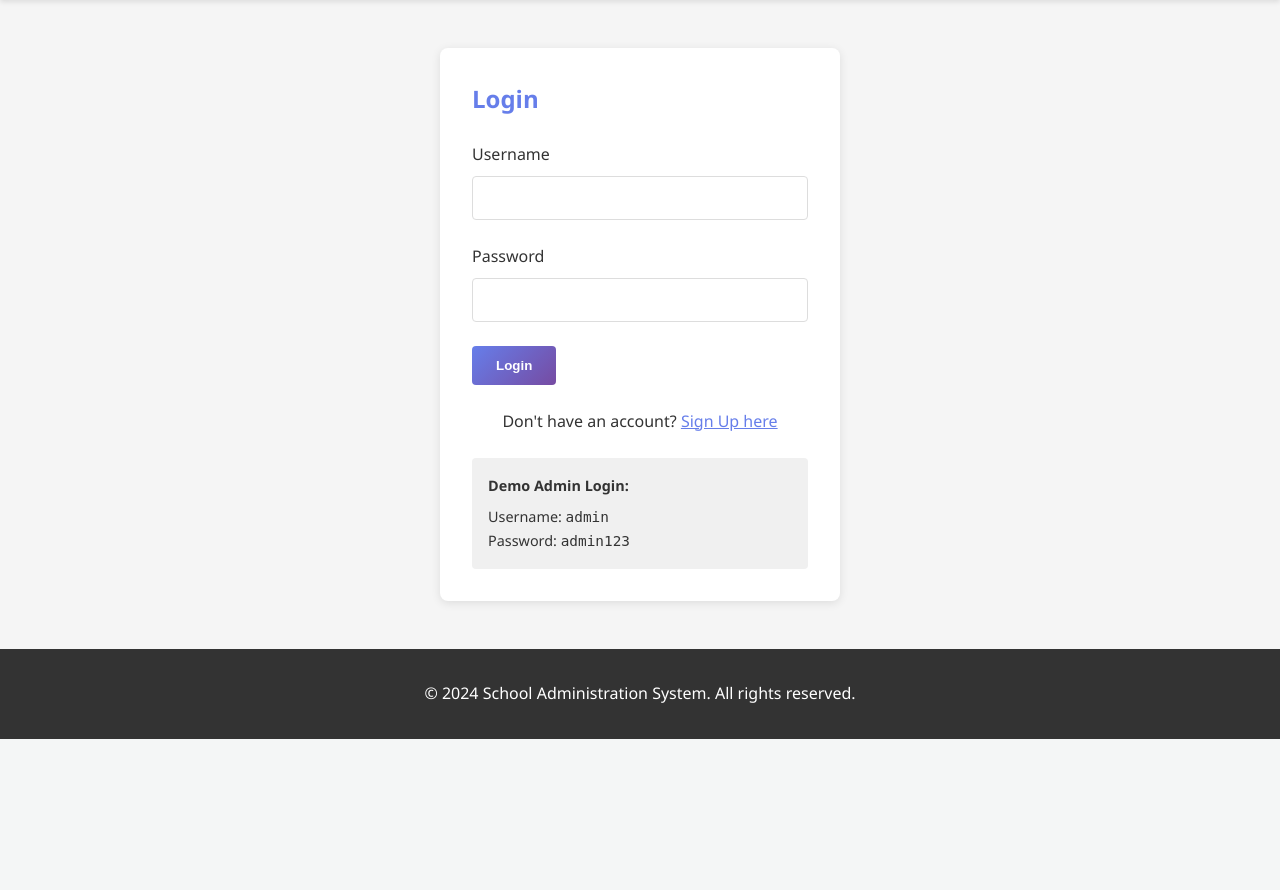
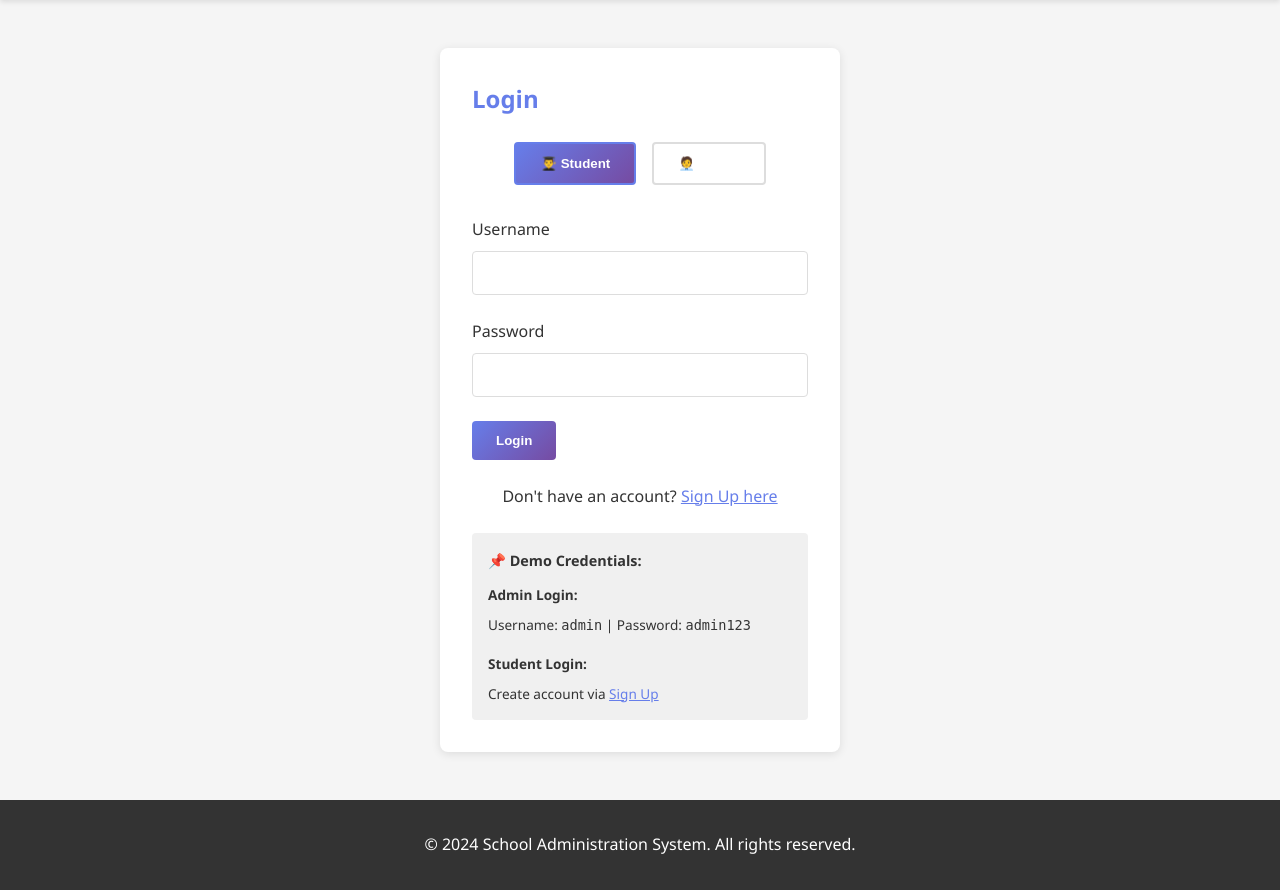
Before and after one commit to ashwani2007/school-administration-system, a PHP site: page /login.php in a window 1280 px wide. Shown: the part 78-968 px from the top of the page. Before the commit the page ends 817 px from the top, so only its background shows below. Run offline with PHP 8.4, Linux system fonts and the light colour scheme.

Commit message:
Add student login option with role selector

```diff
--- a/login.php
+++ b/login.php
@@ -3,17 +3,19 @@ session_start();
 require_once 'db_config.php';
 
 $error = '';
+$role = isset($_GET['role']) ? $_GET['role'] : 'student'; // Default to student
 
 if ($_SERVER['REQUEST_METHOD'] == 'POST') {
     $username = trim($_POST['username']);
     $password = trim($_POST['password']);
+    $login_role = trim($_POST['role']);
 
     if (empty($username) || empty($password)) {
         $error = 'Username and password are required!';
     } else {
-        $sql = "SELECT * FROM users WHERE username = ?";
+        $sql = "SELECT * FROM users WHERE username = ? AND role = ?";
         $stmt = $conn->prepare($sql);
-        $stmt->bind_param('s', $username);
+        $stmt->bind_param('ss', $username, $login_role);
         $stmt->execute();
         $result = $stmt->get_result();
 
@@ -35,7 +37,7 @@ if ($_SERVER['REQUEST_METHOD'] == 'POST') {
                 $error = 'Invalid password!';
             }
         } else {
-            $error = 'Username not found!';
+            $error = 'Username not found for this role!';
         }
     }
 }
@@ -47,6 +49,34 @@ if ($_SERVER['REQUEST_METHOD'] == 'POST') {
     <meta name="viewport" content="width=device-width, initial-scale=1.0">
     <title>Login - School Administration System</title>
     <link rel="stylesheet" href="assets/style.css">
+    <style>
+        .role-selector {
+            display: flex;
+            gap: 1rem;
+            margin-bottom: 2rem;
+            justify-content: center;
+        }
+
+        .role-btn {
+            padding: 0.75rem 1.5rem;
+            border: 2px solid #ddd;
+            background: white;
+            border-radius: 4px;
+            cursor: pointer;
+            transition: all 0.3s;
+            font-weight: 600;
+        }
+
+        .role-btn:hover {
+            border-color: #667eea;
+        }
+
+        .role-btn.active {
+            background: linear-gradient(135deg, #667eea 0%, #764ba2 100%);
+            color: white;
+            border-color: #667eea;
+        }
+    </style>
 </head>
 <body>
     <header>
@@ -63,7 +93,19 @@ if ($_SERVER['REQUEST_METHOD'] == 'POST') {
                 <div class="alert alert-error"><?php echo $error; ?></div>
             <?php endif; ?>
 
-            <form method="POST">
+            <!-- Role Selection -->
+            <div class="role-selector">
+                <button type="button" class="role-btn <?php echo $role === 'student' ? 'active' : ''; ?>" onclick="switchRole('student')">
+                    👨‍🎓 Student
+                </button>
+                <button type="button" class="role-btn <?php echo $role === 'admin' ? 'active' : ''; ?>" onclick="switchRole('admin')">
+                    🧑‍💼 Admin
+                </button>
+            </div>
+
+            <form method="POST" id="loginForm">
+                <input type="hidden" name="role" id="roleInput" value="<?php echo htmlspecialchars($role); ?>">
+
                 <div class="form-group">
                     <label for="username">Username</label>
                     <input type="text" id="username" name="username" required>
@@ -81,10 +123,19 @@ if ($_SERVER['REQUEST_METHOD'] == 'POST') {
                 Don't have an account? <a href="signup.php" style="color: #667eea;">Sign Up here</a>
             </p>
 
+            <!-- Demo Credentials -->
             <div style="background: #f0f0f0; padding: 1rem; margin-top: 1.5rem; border-radius: 4px;">
-                <p style="font-size: 0.9rem; margin-bottom: 0.5rem;"><strong>Demo Admin Login:</strong></p>
-                <p style="font-size: 0.9rem;">Username: <code>admin</code></p>
-                <p style="font-size: 0.9rem;">Password: <code>admin123</code></p>
+                <p style="font-size: 0.9rem; margin-bottom: 0.75rem;"><strong>📌 Demo Credentials:</strong></p>
+
+                <p style="font-size: 0.85rem; margin-bottom: 0.5rem;"><strong>Admin Login:</strong></p>
+                <p style="font-size: 0.85rem; margin-bottom: 1rem;">
+                    Username: <code>admin</code> | Password: <code>admin123</code>
+                </p>
+
+                <p style="font-size: 0.85rem; margin-bottom: 0.5rem;"><strong>Student Login:</strong></p>
+                <p style="font-size: 0.85rem;">
+                    Create account via <a href="signup.php" style="color: #667eea;">Sign Up</a>
+                </p>
             </div>
         </div>
     </main>
@@ -92,5 +143,20 @@ if ($_SERVER['REQUEST_METHOD'] == 'POST') {
     <footer>
         <p>&copy; 2024 School Administration System. All rights reserved.</p>
     </footer>
+
+    <script>
+        function switchRole(selectedRole) {
+            document.getElementById('roleInput').value = selectedRole;
+
+            // Update button styles
+            document.querySelectorAll('.role-btn').forEach(btn => {
+                btn.classList.remove('active');
+            });
+            event.target.classList.add('active');
+
+            // Update form action
+            document.getElementById('loginForm').submit();
+        }
+    </script>
 </body>
 </html>
```
